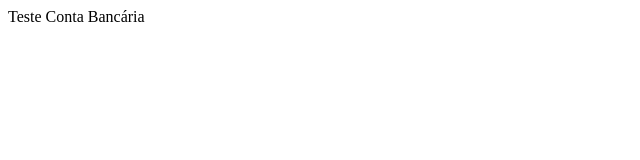
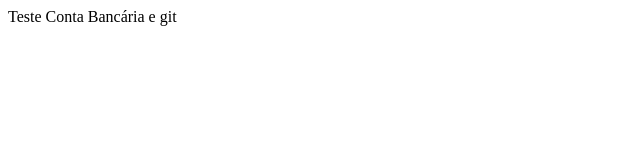
Before and after one commit to hgleo/Codes, a plain HTML site: page Santander/OOJS/index.html in a window 1280 px wide. Shown: the full height of the page, 0-640 px from the left. Drawn offline with Linux system fonts and the light colour scheme.

Commit message:
commit inicial

```diff
--- a/Santander/OOJS/index.html
+++ b/Santander/OOJS/index.html
@@ -1,6 +1,7 @@
 <html>
 	<head>
-		Teste Conta Bancária
+		Teste Conta Bancária e git
+
 	</head>
 	<body>
 		<script src="index.js"></script>
```
